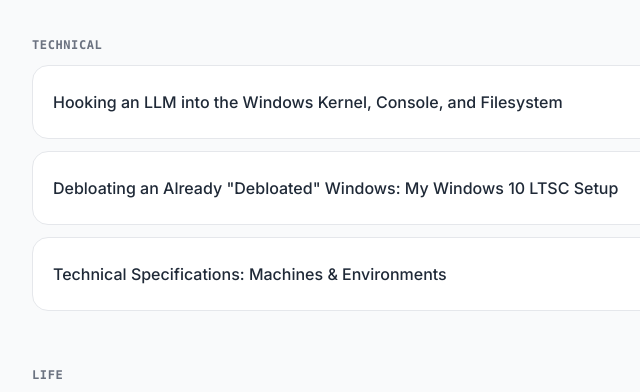
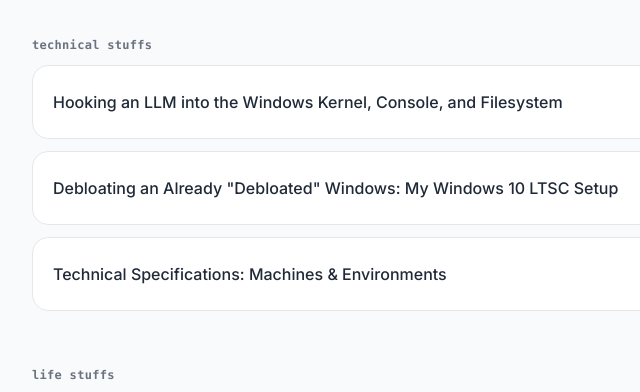
Before and after one commit to its-sorakun/its-sorakun.github.io, a plain HTML site: page blogs/blogs.html in a window 1280 px wide. Shown: the part 711-1103 px from the top of the page, 248-888 px from the left. Drawn offline with nearby package versions, Linux system fonts and the light colour scheme.

Commit message:
update blog section headers to technical stuffs and life stuffs

```diff
--- a/blogs/blogs.html
+++ b/blogs/blogs.html
@@ -151,8 +151,8 @@
 
                 <!-- Technical Section -->
                 <div class="space-y-3 pt-2">
-                    <h2 class="text-xs uppercase tracking-wider font-semibold font-mono text-gray-500 dark:text-gray-400">
-                        Technical
+                    <h2 class="text-xs font-mono font-semibold tracking-wide text-gray-500 dark:text-gray-400">
+                        technical stuffs
                     </h2>
 
                     <ul class="flex flex-col gap-3">
@@ -200,8 +200,8 @@
 
                 <!-- Life Section -->
                 <div class="space-y-3 pt-6">
-                    <h2 class="text-xs uppercase tracking-wider font-semibold font-mono text-gray-500 dark:text-gray-400">
-                        Life
+                    <h2 class="text-xs font-mono font-semibold tracking-wide text-gray-500 dark:text-gray-400">
+                        life stuffs
                     </h2>
 
                     <div
```
